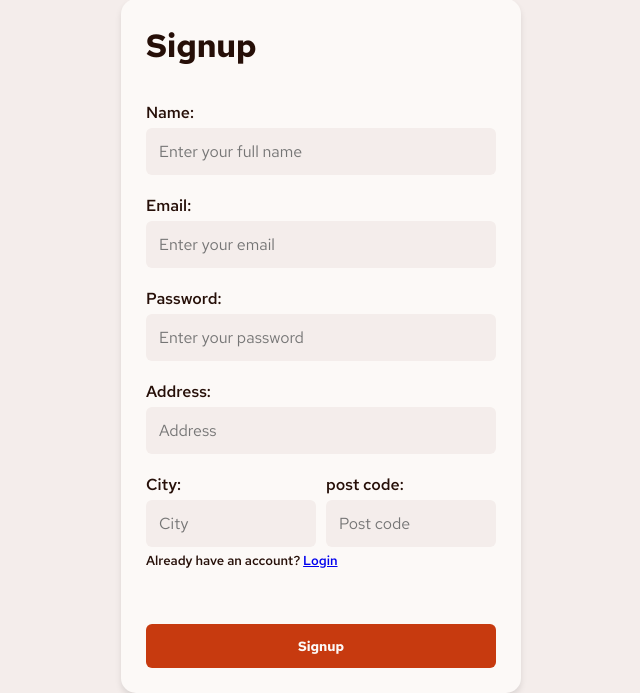
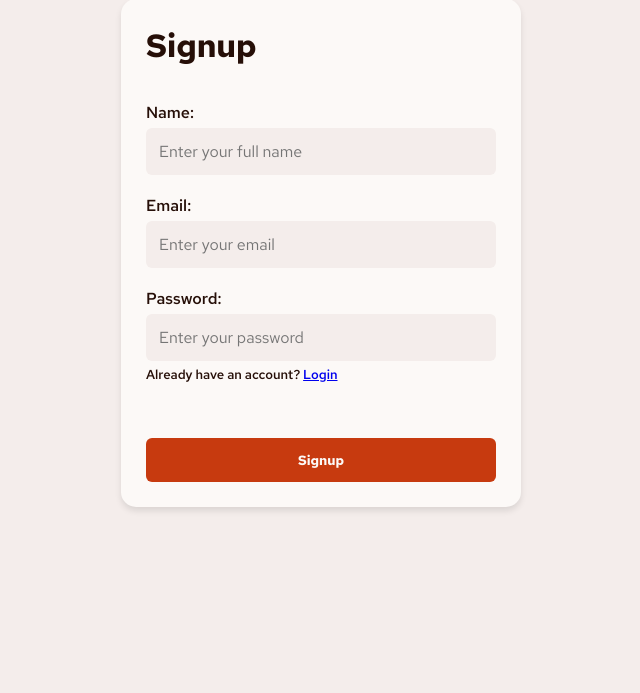
Before and after one commit to aayanaqdas/food_shop, a Flask app: page /signup in a window 1280 px wide. Shown: the part 116-809 px from the top of the page, without its empty margins (319-959 px from the left). After the commit the page ends 627 px from the top, so only its background shows below. Run offline with Flask 3, Linux system fonts and the light colour scheme.

Commit message:
This reverts commit
e1983d674490705f8d5fcaef4792167e782784bd.

```diff
--- a/app/auth.py
+++ b/app/auth.py
@@ -23,10 +23,6 @@ def signup():
         full_name = request.form.get('name')
         email = request.form.get('email')
         password = request.form.get('password')
-        address = request.form.get("address")
-        city = request.form.get("city")
-        post_code = request.form.get("post-code")
-
 
         if not full_name or not email or not password:
             flash('All fields are required.', 'error')
@@ -42,7 +38,7 @@ def signup():
             if conn is None:
                 raise Exception("Database connection is not initialized.")
             cursor = conn.cursor(dictionary=True)
-            cursor.execute("INSERT INTO Users (email, password_hash, full_name, address, city, post_code) VALUES (%s, %s, %s, %s, %s, %s)", (email, password_hash, full_name, address, city, post_code))
+            cursor.execute("INSERT INTO Users (email, password_hash, full_name) VALUES (%s, %s, %s)", (email, password_hash, full_name))
             conn.commit()
             cursor.close()
 
--- a/static/css/forms.css
+++ b/static/css/forms.css
@@ -35,12 +35,8 @@
     flex-direction: column;
     gap: 5px;
   }
-  .form-input-group-split{
-    display: flex;
-  gap: 10px;}
 
   .form-input-group input{
-    width: 100%;
     font-size: 16px;
     padding: 13px;
     border-radius: 6px;
--- a/templates/signup.html
+++ b/templates/signup.html
@@ -6,7 +6,7 @@
     <title>Login</title>
 
     <link rel="stylesheet" href="../static/css/forms.css" />
-    <link rel="stylesheet" href="../static/css/main.css" />
+    <link rel="stylesheet" href="../static/css/main.css">
   </head>
   <body>
     <nav>
@@ -25,52 +25,26 @@
         <div class="form-inputs">
             <div class="form-input-group">
                 <label for="name">Name:</label>
-            <input
-              class="signup-name-input"
-              type="text"
-              name="name"
-              placeholder="Enter your full name"
-            />
+                <input class="signup-name-input" type="text" name="name" placeholder="Enter your full name"/>
               </div>
           <div class="form-input-group">
             <label for="email">Email:</label>
-            <input
-              class="signup-email-input"
-              type="email"
-              name="email"
-              placeholder="Enter your email"
-            />
+            <input class="signup-email-input" type="email" name="email" placeholder="Enter your email"/>
           </div>
           <div class="form-input-group">
             <label for="password">Password:</label>
-            <input
-              class="signup-password-input"
-              type="password"
-              name="password"
-              placeholder="Enter your password"
-            />
-          </div>
-          <div class="form-input-group">
-            <label for="address">Address: </label>
-            <input type="text" name="address" placeholder="Address" />
-          </div>
-          <div class="form-input-group-split">
-            <div class="form-input-group">
-              <label for="city">City: </label>
-              <input type="text" name="city" placeholder="City" />
-            </div>
-            <div class="form-input-group">
-              <label for="post-code">post code: </label>
-              <input type="text" name="post-code" placeholder="Post code" />
+            <input class="signup-password-input" type="password" name="password" placeholder="Enter your password"/>
           </div>
         </div>
-        </div>
-        {% with messages = get_flashed_messages(with_categories=true) %} {% if messages %} {% for
-        category, message in messages %}
+        {% with messages = get_flashed_messages(with_categories=true) %}
+          {% if messages %}
+              {% for category, message in messages %}
             <div class="form-{{ category }}-message">
                 <p>{{ message }}</p>
             </div>
-        {% endfor %} {% endif %} {% endwith %}
+              {% endfor %}
+          {% endif %}
+        {% endwith %}
         <p class="form-link">Already have an account? <a href="/login">Login</a></p>
         <button type="submit" class="form-submit-btn">Signup</button>
       </form>
```
Lines whose indentation alone changed are shown as unchanged.
